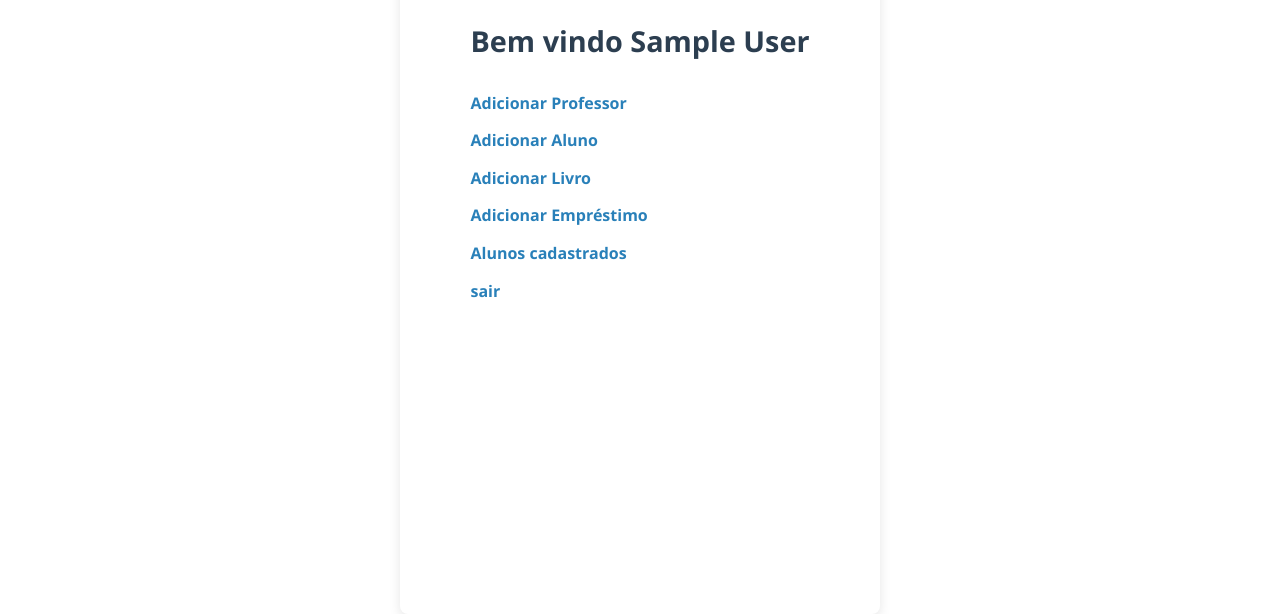
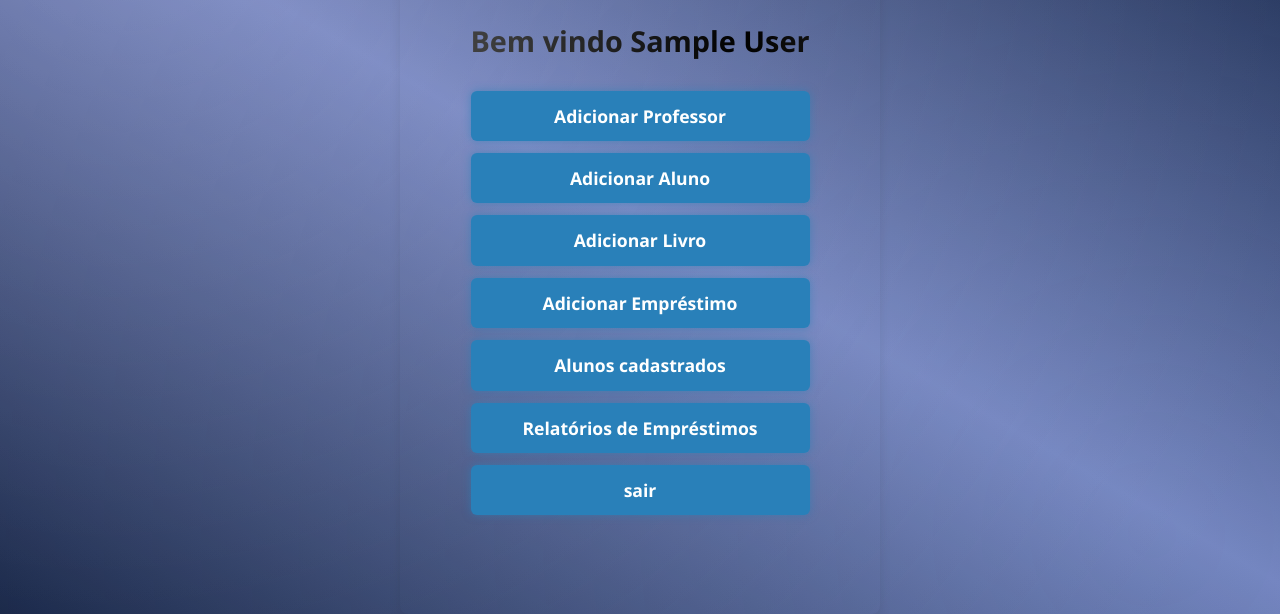
Before and after one commit to JoaoPedro1029/biblioteca, a PHP site: page /inicial.php in a window 1280 px wide. Shown: the part 186-800 px from the top of the page. Run offline with PHP 8.4, Linux system fonts and the light colour scheme; the visitor is signed in with stand-in values (Sample User, id 1); some libraries are stand-ins or nearby versions.

Commit message:
refazendo todo o css do projeto e arrumando alguns problemas no código

```diff
--- a/backend/alunos/index_al.php
+++ b/backend/alunos/index_al.php
@@ -8,13 +8,17 @@
     <link rel="stylesheet" href="../../frontend/styles.css">
 </head>
 <body class="container">
+<?php
+$backUrl = '../../inicial.php';
+include '../includes/back_button.php';
+?>
 <script src="../../frontend/js/script.js"></script>
     <div class="logo-container">
         <img src="../../frontend\css\img\logoCury (1).png" alt="Logo da Biblioteca" style="width: 400px; height: 100hv; margin-bottom: 0px;">
     </div>
 
     <div class="button-group">
-        <h1>Adicionar Novo Aluno</h1>
+    <h1>Adicionar Novo Aluno</h1>
         <form action="criar_al.php" method="post">
             <label for="nome">Nome:</label>
             <input type="text" minlength="5" maxlength="40" id="nome" name="nome" required>
--- a/backend/emprestimos/index_em.php
+++ b/backend/emprestimos/index_em.php
@@ -8,7 +8,11 @@
     <link rel="stylesheet" href="../../frontend/styles.css">
 </head>
 <body class="container">
-    <script src="../../frontend/js/script.js"></script>
+<?php
+$backUrl = '../../inicial.php';
+include '../includes/back_button.php';
+?>
+<script src="../../frontend/js/script.js"></script>
     <div class="logo-container">
         <img src="../../frontend/css/img/logoCury (1).png" alt="Logo da Biblioteca" style="width: 400px; height: auto; margin-bottom: 0px;">
     </div>
--- a/backend/livros/index_lv.php
+++ b/backend/livros/index_lv.php
@@ -5,7 +5,7 @@
         <meta name="viewport" content="width=device-width, initial-scale=1.0">
             <title>Criar Novo Livro</title>
             <link href="https://stackpath.bootstrapcdn.com/bootstrap/4.5.2/css/bootstrap.min.css" rel="stylesheet">
-        <link rel="stylesheet" href="../../frontend/css/styles.css">
+        <link rel="stylesheet" href="../../frontend/styles.css">
     <script src="../../frontend/js/script.js"></script>
     <style>
         .btn-custom{
@@ -17,6 +17,10 @@
     </style>
 </head>
 <body class="container">
+<?php
+$backUrl = '../../inicial.php';
+include '../includes/back_button.php';
+?>
 
 
     <div class="img-container">
--- a/dev.php
+++ b/dev.php
@@ -5,7 +5,7 @@
   <link rel="stylesheet" href="frontend/styles.css"/>
   <meta name="viewport" content="width=device-width, initial-scale=1, maximum-scale=1, user-scalable=no" />
   <title>Devtools desabilitado!</title>
-  <!-- <style>
+  <style>
 
     * {
       margin: 0;
@@ -117,7 +117,7 @@
         padding: 10px 28px;
         margin-top: 18px;
       }
-    } -->
+    }
   </style>
 </head>
 <body>
--- a/frontend/styles.css
+++ b/frontend/styles.css
@@ -7,14 +7,43 @@
 }
 
 body {
-    background-color: #f5f9f9;
-    color: #333;
+    background: linear-gradient(30deg, #0b1a3d, #6f7ebd,#0b1a3d );
+    color: #eee;
     line-height: 1.6;
     min-height: 100vh;
     display: flex;
     flex-direction: column;
     align-items: center;
     padding: 20px;
+    position: relative;
+    overflow: hidden;
+}
+
+/* Cosmic light effect overlay */
+body::before {
+    content: "";
+    position: fixed;
+    top: -50%;
+    left: -50%;
+    width: 200%;
+    height: 200%;
+    background: radial-gradient(circle at 30% 30%, rgba(255, 255, 255, 0.15), transparent 60%),
+                radial-gradient(circle at 70% 70%, rgba(173, 216, 230, 0.1), transparent 60%);
+    animation: cosmicLight 20s linear infinite;
+    pointer-events: none;
+    z-index: 0;
+}
+
+@keyframes cosmicLight {
+    0% {
+        background-position: 0% 0%, 100% 100%;
+    }
+    50% {
+        background-position: 100% 100%, 0% 0%;
+    }
+    100% {
+        background-position: 0% 0%, 100% 100%;
+    }
 }
 
 /* Container for forms and content */
@@ -151,3 +180,119 @@ a:hover {
         max-width: 100%;
     }
 }
+
+/* Enhanced button styles with light effect and smooth movement */
+button, .btn-primary {
+    position: relative;
+    background-color: #2980b9;
+    border: none;
+    color: white;
+    padding: 12px 20px;
+    border-radius: 6px;
+    font-size: 1.1rem;
+    font-weight: 600;
+    cursor: pointer;
+    transition: background-color 0.4s ease, box-shadow 0.4s ease, transform 0.3s ease;
+    box-shadow: 0 0 8px rgba(41, 128, 185, 0.6);
+    overflow: hidden;
+}
+
+button::before, .btn-primary::before {
+    content: '';
+    position: absolute;
+    top: -50%;
+    left: -50%;
+    width: 200%;
+    height: 200%;
+    background: radial-gradient(circle at center, rgba(255, 255, 255, 0.6), transparent 70%);
+    opacity: 0;
+    transition: opacity 0.4s ease;
+    pointer-events: none;
+    border-radius: 6px;
+}
+
+button:hover, .btn-primary:hover {
+    background-color: #1c5980;
+    box-shadow: 0 0 20px rgba(41, 128, 185, 0.9);
+    transform: translateY(-3px);
+}
+
+button:hover::before, .btn-primary:hover::before {
+    opacity: 1;
+    animation: lightMove 1.5s infinite alternate ease-in-out;
+}
+
+@keyframes lightMove {
+    0% {
+        transform: translateX(-20%) translateY(0);
+    }
+    100% {
+        transform: translateX(20%) translateY(0);
+    }
+}
+
+/* Text shine animation for professor name */
+.text-shine {
+    position: relative;
+    display: inline-block;
+    color: #000000;
+    font-weight: 700;
+    background: linear-gradient(90deg, #000000, #515151, #000000);
+    background-size: 200% auto;
+    background-clip: text;
+    -webkit-background-clip: text;
+    color: transparent;
+    animation: shine 3s linear infinite;
+}
+
+@keyframes shine {
+    0% {
+        background-position: 200% center;
+    }
+    100% {
+        background-position: -200% center;
+    }
+}
+
+/* Back button styles */
+.back-button {
+    position: fixed;
+    top: 20px;
+    left: 20px;
+    width: 40px;
+    height: 40px;
+    font-size: 2rem;
+    color: #2980b9;
+    background: transparent;
+    border: none;
+    cursor: pointer;
+    z-index: 1000;
+    transition: color 0.3s ease;
+    box-shadow: 0 0 8px rgba(41, 128, 185, 0.6);
+    border-radius: 6px;
+    overflow: hidden;
+}
+
+.back-button::before {
+    content: '';
+    position: absolute;
+    top: -50%;
+    left: -50%;
+    width: 200%;
+    height: 200%;
+    background: radial-gradient(circle at center, rgba(255, 255, 255, 0.6), transparent 70%);
+    opacity: 0;
+    transition: opacity 0.4s ease;
+    pointer-events: none;
+    border-radius: 6px;
+}
+
+.back-button:hover {
+    color: red;
+    box-shadow: 0 0 20px rgba(255, 0, 0, 0.9);
+}
+
+.back-button:hover::before {
+    opacity: 1;
+    animation: lightMove 1.5s infinite alternate ease-in-out;
+}
--- a/inicial.php
+++ b/inicial.php
@@ -13,20 +13,25 @@ session_start();
     <link rel="stylesheet" href="frontend/styles.css">
 </head>
 <body class="container">
-<!-- <script src="./frontend/js/script.js"></script>  -->
+<?php
+$backUrl = null; // Use history.back()
+include 'backend/includes/back_button.php';
+?>
+<script src="frontend/js/script.js"></script>
 
     <div class="logo-container">
         <img src="frontend\css\img\logoCury (1).png" alt="Logo da Biblioteca">
     </div>
 
     <div class="button-group">
-    <h1><strong>Bem vindo <?php echo ($_SESSION['nome']);  ?></strong></h1>
-        <a href="backend/professores/index_prof.php">Adicionar Professor</a>
-        <a href="backend/alunos/index_al.php">Adicionar Aluno</a>
-        <a href="backend/livros/index_lv.php">Adicionar Livro </a>
-        <a href="backend/emprestimos/index_em.php">Adicionar Empréstimo</a>
-        <a href= "backend/alunos/listar_alunos.php"> Alunos cadastrados </a>
-        <a href="logoff.php"> sair </a>
+    <h1><strong class="text-shine">Bem vindo <?php echo ($_SESSION['nome']);  ?></strong></h1>
+        <a href="backend/professores/index_prof.php" class="btn btn-primary">Adicionar Professor</a>
+        <a href="backend/alunos/index_al.php" class="btn btn-primary">Adicionar Aluno</a>
+        <a href="backend/livros/index_lv.php" class="btn btn-primary">Adicionar Livro </a>
+        <a href="backend/emprestimos/index_em.php" class="btn btn-primary">Adicionar Empréstimo</a>
+        <a href= "backend/alunos/listar_alunos.php" class="btn btn-primary"> Alunos cadastrados </a>
+        <a href="backend/livros/relatorio_emprestimos.php" class="btn btn-primary">Relatórios de Empréstimos</a>
+        <a href="logoff.php" class="btn btn-primary"> sair </a>
     </div>
 
 <!-- Theme toggle button will be added dynamically by script.js -->
```
Also changed, not shown: backend/alunos/listar_alunos.php (+11 -1 lines), backend/includes/back_button.php (added, +39 -0 lines), backend/livros/cadastrarlivros.php (+4 -4 lines), backend/livros/relatorio_emprestimos.php (added, +108 -0 lines), frontend/js/script.js (+45 -45 lines).
